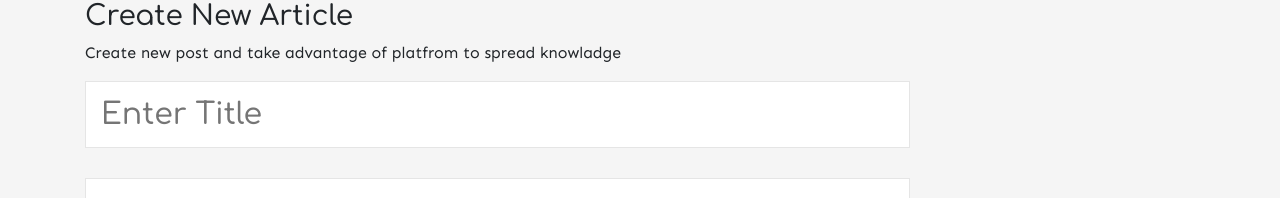
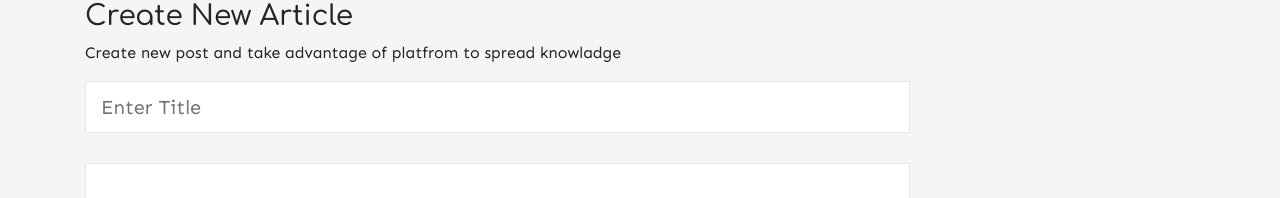
Before and after one commit to amirSohel007/medium-frontend, a React (Create React App) app: page /new-post in a window 1280 px wide. Shown: the part 194-392 px from the top of the page. Built offline with nearby package versions, Linux system fonts and the light colour scheme.

Commit message:
fix write post

```diff
--- a/src/style/chunks/_forms.scss
+++ b/src/style/chunks/_forms.scss
@@ -44,6 +44,9 @@ label {font-size: 13px;}
     border: 1px #e5e5e5 solid;
     resize: none;
     padding: 10px 15px;
+    &:focus{
+        outline: none;
+    }
 }
 
 .body-field {
@@ -51,7 +54,6 @@ label {font-size: 13px;}
 }
 
 .title-field {
-    font-size: 30px;
-    font-family: 'Comfortaa', cursive;
+    font-size: 20px;
     text-transform: capitalize;
 }
```
